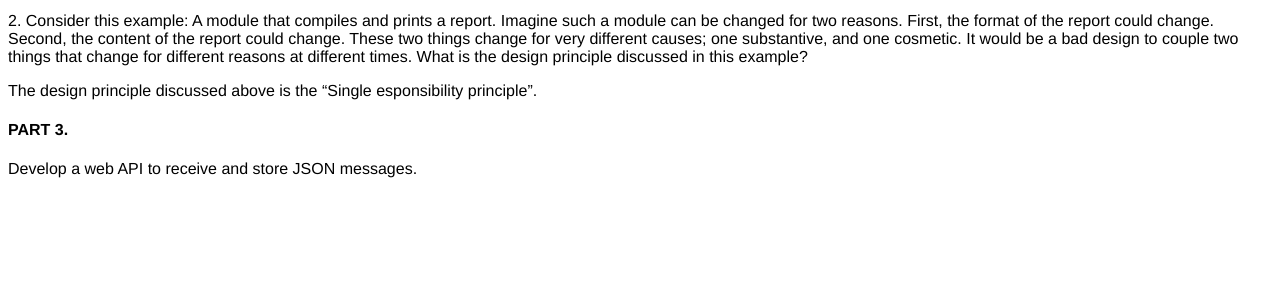
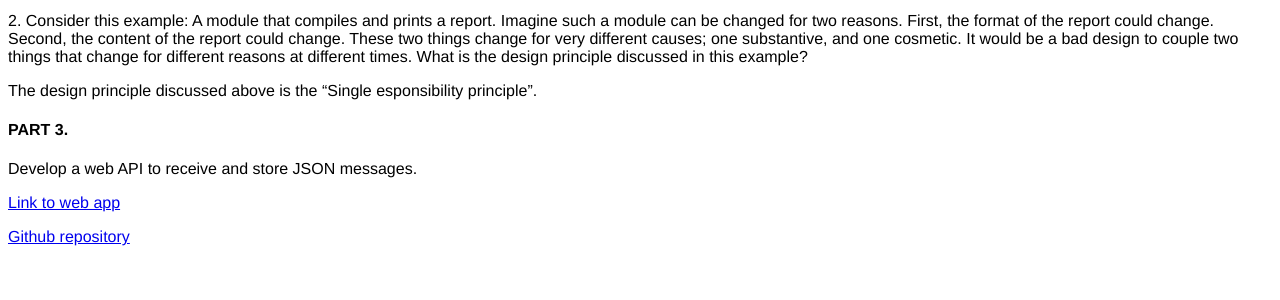
Before and after one commit to mllano20/testWarden, a Flask app: page / in a window 1280 px wide. Shown: the part 399-699 px from the top of the page. Run offline with Flask 2, Linux system fonts and the light colour scheme.

Commit message:
Add files via upload

```diff
--- a/templates/index.html
+++ b/templates/index.html
@@ -22,5 +22,9 @@
   <p align="left">The design principle discussed above is the “Single esponsibility principle”.</p>
   <h4 align="left">PART 3.</h4>
   <p align="left">Develop a web API to receive and store JSON messages.</p>
+  <p align="left"><a href="https://testwarden.appspot.com">Link to web app</a></p>
+  <p align="left"><a href="https://github.com/mllano20/testWarden">Github repository</a></p>
+
+
 </body>
 </html>
```
